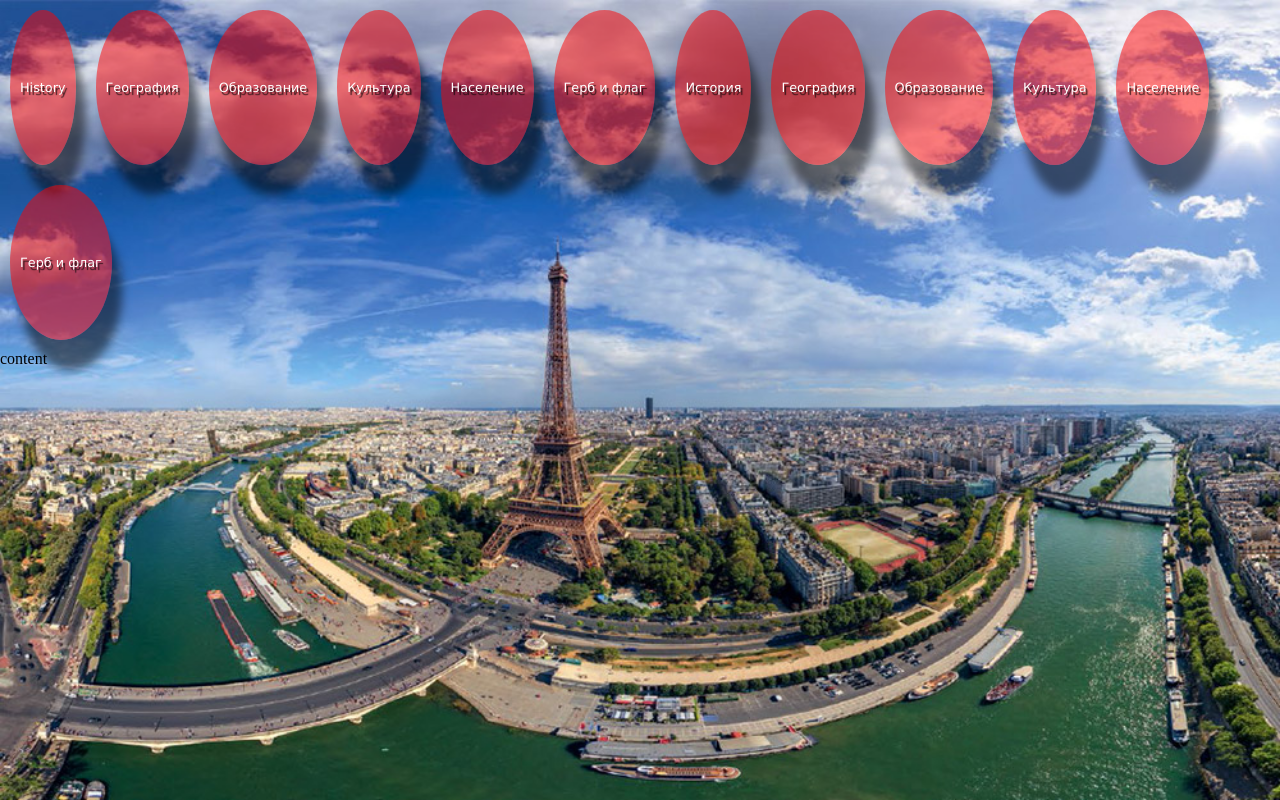
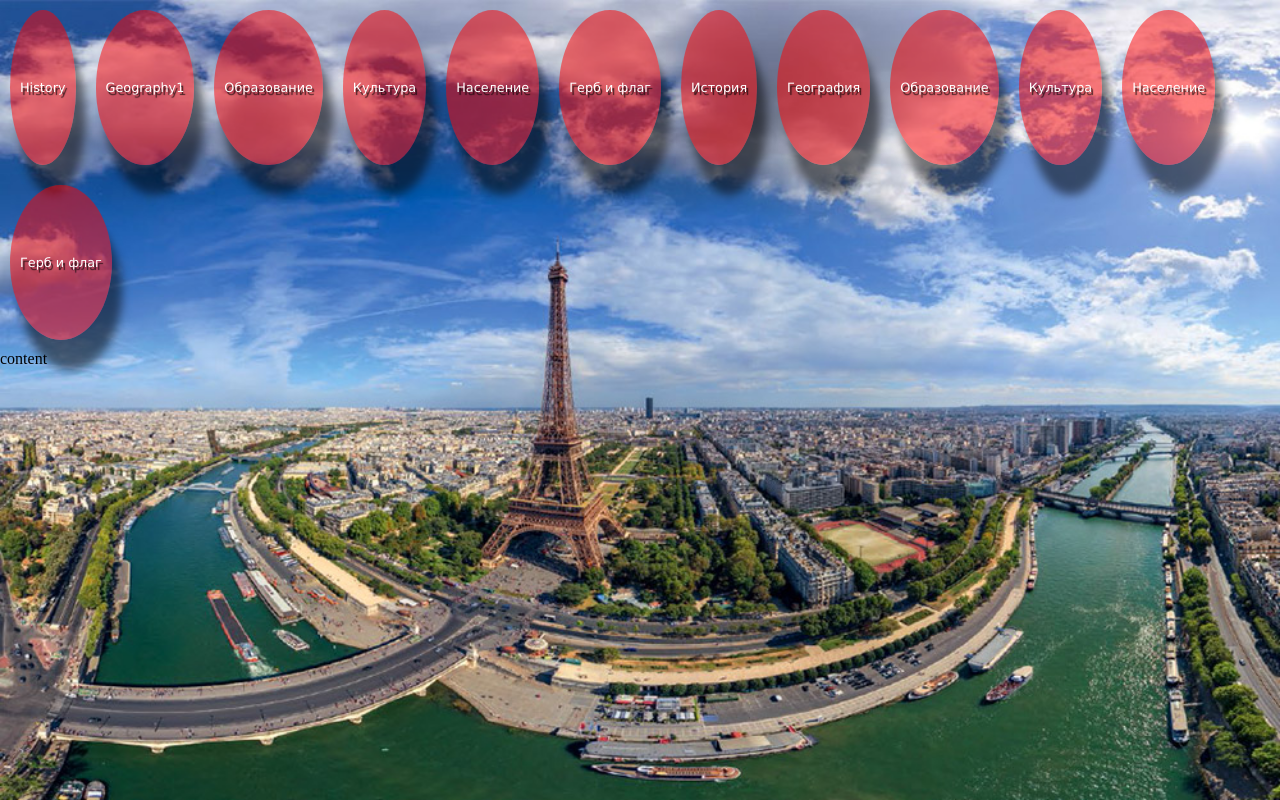
Before and after one commit to terentevrv/Projects-9, a plain HTML site: page CSS3/index.html in a window 1280 px wide. Drawn offline with Linux system fonts and the light colour scheme.

Commit message:
Geography

```diff
--- a/CSS3/index.html
+++ b/CSS3/index.html
@@ -9,7 +9,7 @@
 	<div id=main>
 		<ul id=balls>
 			<li><a href=#>History</a>
-			<li><a href=#>География</a>
+			<li><a href=#>Geography1</a>
 			<li><a href=#>Образование</a>
 			<li><a href=#>Культура</a>
 			<li><a href=#>Население</a>
```
